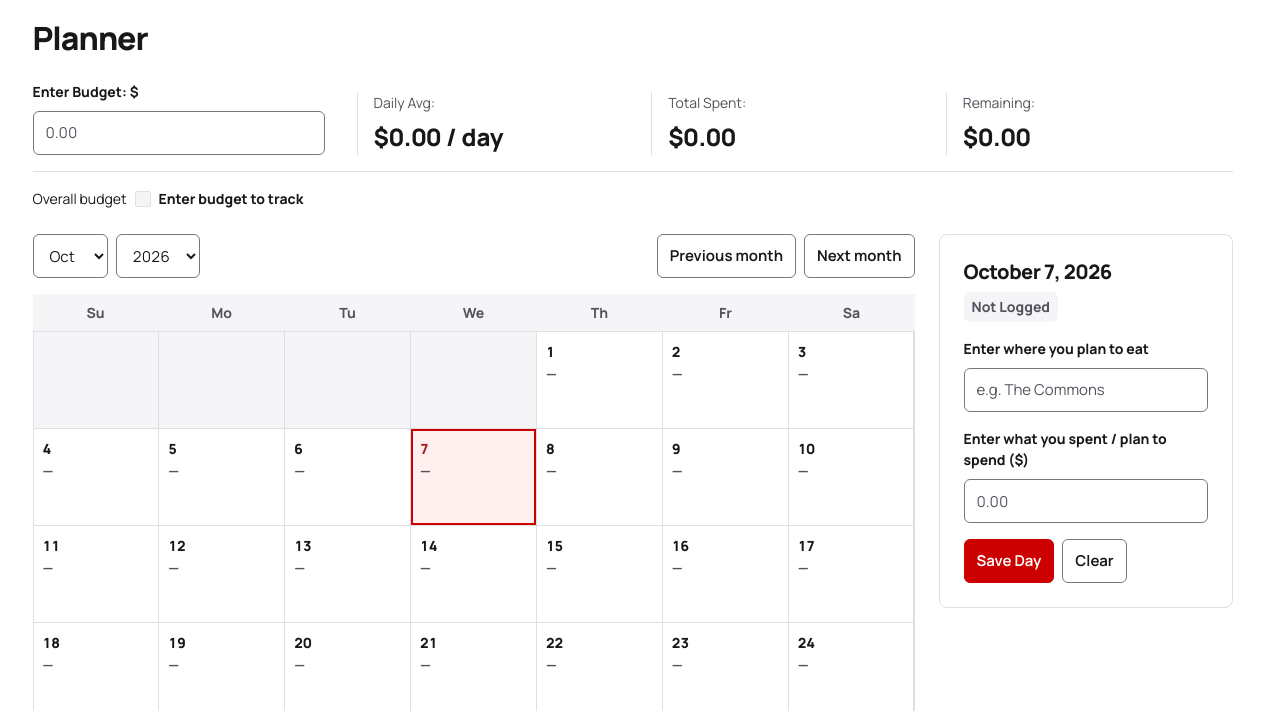
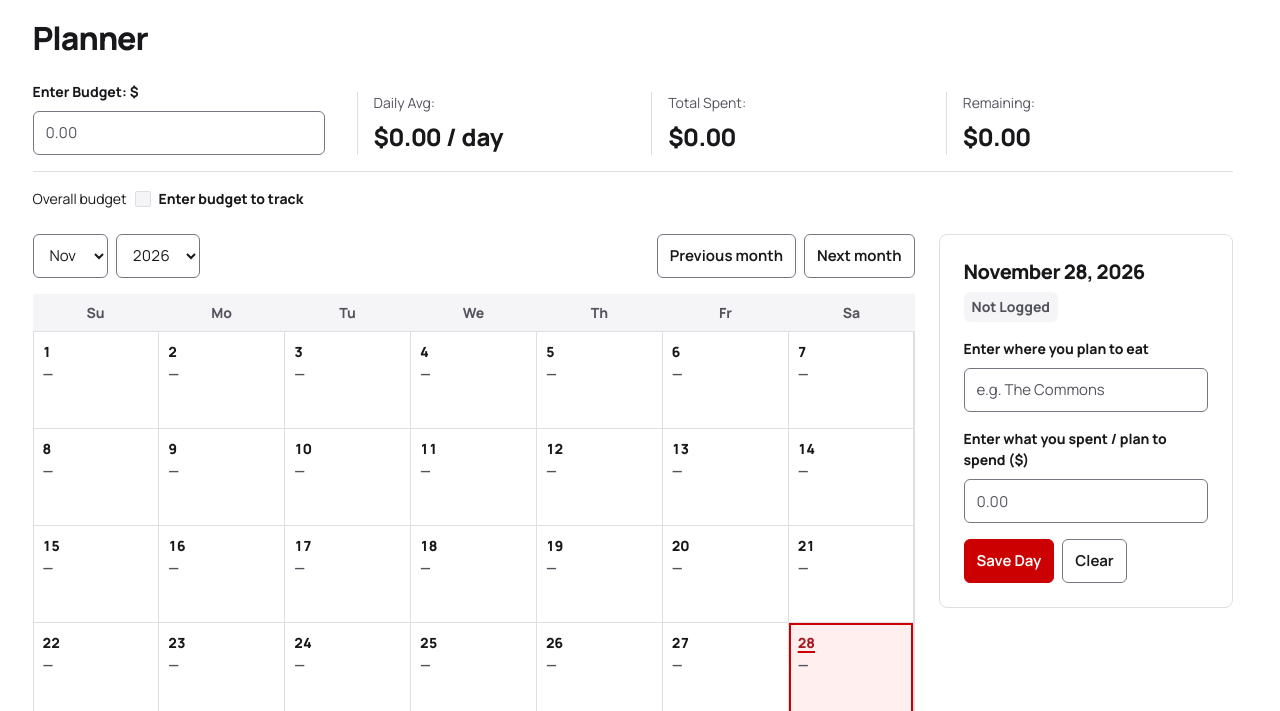
Before and after one commit to TickerDev/diningbucksplanner-alpha1, a plain HTML site: page planner.html in a window 1280 px wide. Shown: the part 89-800 px from the top of the page. Drawn offline with Linux system fonts and the light colour scheme.

Commit message:
Open Planner on the current local date

```diff
--- a/css/planner.css
+++ b/css/planner.css
@@ -51,6 +51,12 @@
 .calendar-day:active { box-shadow: inset 0 0 0 2px var(--control-border); }
 .calendar-day:focus-visible { outline-offset: -4px; z-index: 1; }
 .calendar-date { font-weight: 800; }
+.calendar-day[aria-current="date"] .calendar-date {
+  text-decoration: underline;
+  text-decoration-color: var(--scarlet);
+  text-decoration-thickness: 2px;
+  text-underline-offset: 3px;
+}
 .calendar-amount { font-weight: 750; color: var(--muted); overflow-wrap: anywhere; min-width: 0; max-width: 100%; }
 .calendar-location { display: -webkit-box; -webkit-box-orient: vertical; -webkit-line-clamp: 2; overflow: hidden; overflow-wrap: anywhere; color: var(--muted); min-width: 0; max-width: 100%; }
 .calendar-day.day-on { background: var(--positive-soft); }
--- a/js/planner.js
+++ b/js/planner.js
@@ -1,6 +1,9 @@
 // Initialize after Plain mounts the planner fields and calendar slots.
 app.ready().then(() => {
-  let selectedDay = 7;
+  const today = new Date();
+  const currentYear = today.getFullYear();
+  const currentMonth = today.getMonth();
+  let selectedDay = today.getDate();
 
   // Blank by default; user enters their own budget & expenses
   const monthlyEntries = new Map();
@@ -159,10 +162,10 @@ app.ready().then(() => {
     dayButtons.forEach(btn => {
       if (parseInt(btn.dataset.day, 10) === day) {
         btn.classList.add('day-selected');
-        btn.setAttribute('aria-current', 'date');
+        btn.setAttribute('aria-pressed', 'true');
       } else {
         btn.classList.remove('day-selected');
-        btn.removeAttribute('aria-current');
+        btn.setAttribute('aria-pressed', 'false');
       }
     });
 
@@ -262,8 +265,13 @@ app.ready().then(() => {
 
   const prevBtn = document.getElementById('btn-prev-month');
   const nextBtn = document.getElementById('btn-next-month');
-  const firstYear = Number(yearSelect.options[0].value);
-  const lastYear = Number(yearSelect.options[yearSelect.options.length - 1].value);
+  const firstYear = Math.min(2026, currentYear);
+  const lastYear = Math.max(2027, currentYear + 1);
+  for (let year = firstYear; year <= lastYear; year++) {
+    yearSelect.add(new Option(String(year), String(year)));
+  }
+  yearSelect.value = String(currentYear);
+  monthSelect.value = String(currentMonth);
 
   function renderMonth() {
     const month = Number(monthSelect.value);
@@ -288,6 +296,9 @@ app.ready().then(() => {
       button.type = 'button';
       button.className = 'calendar-day';
       button.dataset.day = String(day);
+      if (year === currentYear && month === currentMonth && day === today.getDate()) {
+        button.setAttribute('aria-current', 'date');
+      }
       const number = document.createElement('span');
       number.className = 'calendar-date';
       number.textContent = String(day);
--- a/planner.html
+++ b/planner.html
@@ -72,14 +72,12 @@
                   <option value="6">Jul</option>
                   <option value="7">Aug</option>
                   <option value="8">Sep</option>
-                  <option value="9" selected>Oct</option>
+                  <option value="9">Oct</option>
                   <option value="10">Nov</option>
                   <option value="11">Dec</option>
                 </select>
 
                 <select id="calendar-year" class="calendar-select control" aria-label="Select year">
-                  <option value="2026" selected>2026</option>
-                  <option value="2027">2027</option>
                 </select>
               </div>
               <div class="calendar-footer-nav">
@@ -119,7 +117,7 @@
         </section>
         <section class="day-detail-box rule-section" aria-labelledby="detail-heading">
           <div class="detail-header-row">
-            <h2 class="detail-heading" id="detail-heading">October 7, 2026</h2>
+            <h2 class="detail-heading" id="detail-heading">Selected date</h2>
             <span class="day-status-pill status-neutral" id="day-status-pill">Not Logged</span>
           </div>
 
```
Also changed, not shown: 2 other files.
